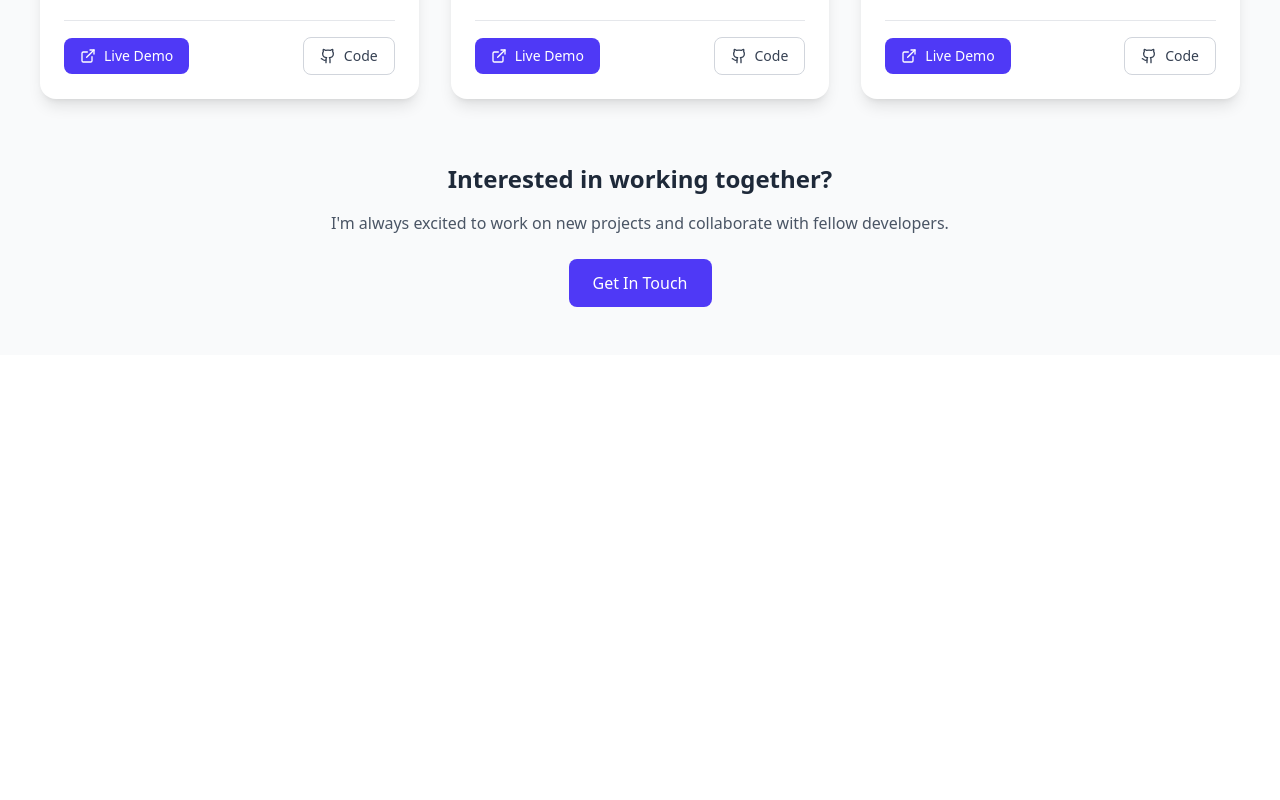
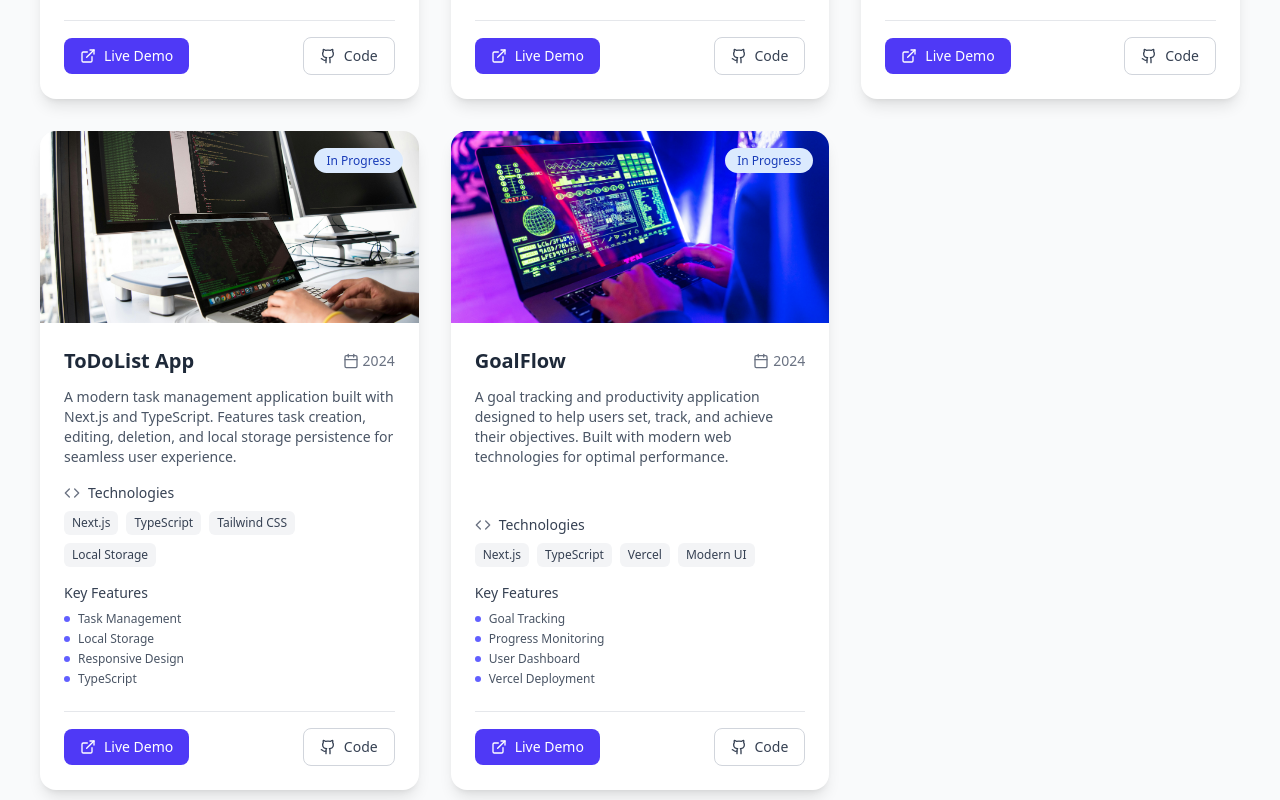
Before and after one commit to Sadik182/Next-Portfolio, a Next.js app: page /projects in a window 1280 px wide. Shown: the part 820-1620 px from the top of the page. Before the commit the page ends 1175 px from the top, so only its background shows below. Built offline with nearby package versions, Linux system fonts and the light colour scheme.

Commit message:
added new project card

```diff
--- a/src/app/about/page.tsx
+++ b/src/app/about/page.tsx
@@ -28,7 +28,12 @@ const education = [
     school:
       "International University of Business Agriculture and Technology (IUBAT)",
     degree: "BSc in Computer Science",
-    period: "2018 — 2021",
+    period: "2018 — 2022",
+  },
+  {
+    school: "CCN Polytechnic Institute (Cumilla)",
+    degree: "Diploma in Computer Technology",
+    period: "2013 — 2017",
   },
 ];
 
--- a/src/components/Projects/Projects.tsx
+++ b/src/components/Projects/Projects.tsx
@@ -55,9 +55,45 @@ const projects = [
     liveUrl: "https://next-portfolio-alpha-three.vercel.app/",
     codeUrl: "https://github.com/Sadik182/Next-Portfolio",
     technologies: ["Next.js 15", "TypeScript", "Tailwind CSS", "Framer Motion"],
+    status: "Completed",
+    year: "2024",
+    features: ["SSR/SSG", "Responsive Design", "Contact Form"],
+  },
+  {
+    id: 4,
+    title: "ToDoList App",
+    description:
+      "A modern task management application built with Next.js and TypeScript. Features task creation, editing, deletion, and local storage persistence for seamless user experience.",
+    image: image1,
+    liveUrl: "https://github.com/Sadik182/ToDoList",
+    codeUrl: "https://github.com/Sadik182/ToDoList",
+    technologies: ["Next.js", "TypeScript", "Tailwind CSS", "Local Storage"],
     status: "In Progress",
     year: "2024",
-    features: ["SSR/SSG", "Responsive Design", "Contact Form"],
+    features: [
+      "Task Management",
+      "Local Storage",
+      "Responsive Design",
+      "TypeScript",
+    ],
+  },
+  {
+    id: 5,
+    title: "GoalFlow",
+    description:
+      "A goal tracking and productivity application designed to help users set, track, and achieve their objectives. Built with modern web technologies for optimal performance.",
+    image: image2,
+    liveUrl: "https://goal-flow-liard.vercel.app/",
+    codeUrl: "https://github.com/Sadik182/GoalFlow",
+    technologies: ["Next.js", "TypeScript", "Vercel", "Modern UI"],
+    status: "In Progress",
+    year: "2024",
+    features: [
+      "Goal Tracking",
+      "Progress Monitoring",
+      "User Dashboard",
+      "Vercel Deployment",
+    ],
   },
 ];
 
```
